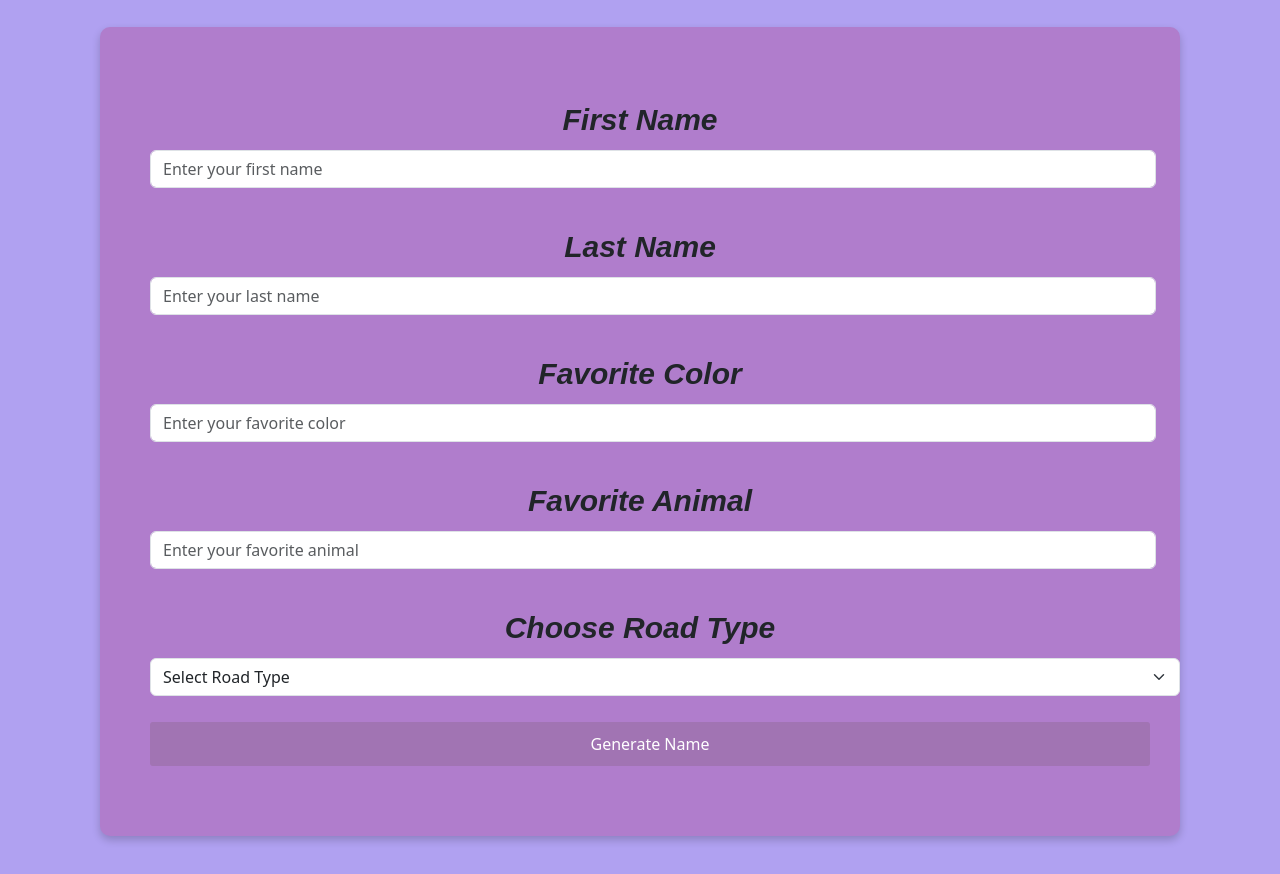
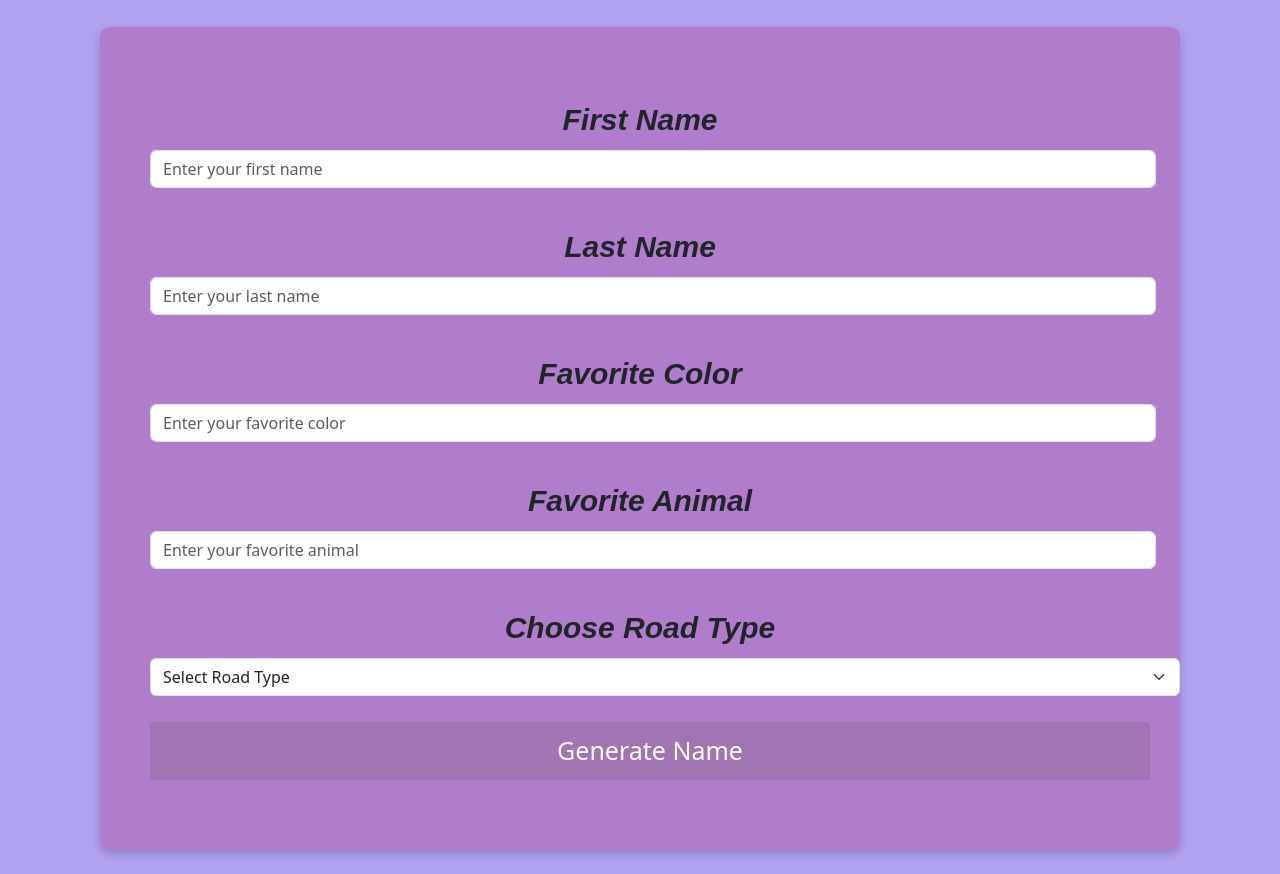
Before and after one commit to 526aschwartz/name-generator, a plain HTML site: page index.html in a window 1280 px wide. Shown: the part 124-998 px from the top of the page. Drawn offline with nearby package versions, Linux system fonts and the light colour scheme; a web font is replaced by a local one.

Commit message:
think im done now probs not

```diff
--- a/style.css
+++ b/style.css
@@ -18,18 +18,16 @@ body {
 .btn {
     margin-top: 10px;
     padding: 10px 10px;
-    font-size: 1rem;
+    font-size: 25px;
     border: none;
     border-radius: 3px;
     background: #a174b3;
     color: white;
-    transition: all 0.3s ease;
-    cursor: pointer;
+
 }
 
 .btn:hover {
-    background: #ffffff;
-    transform: scale(1.1);
+    background: #cd93e4;
 }
 
 h1, .result {
```
